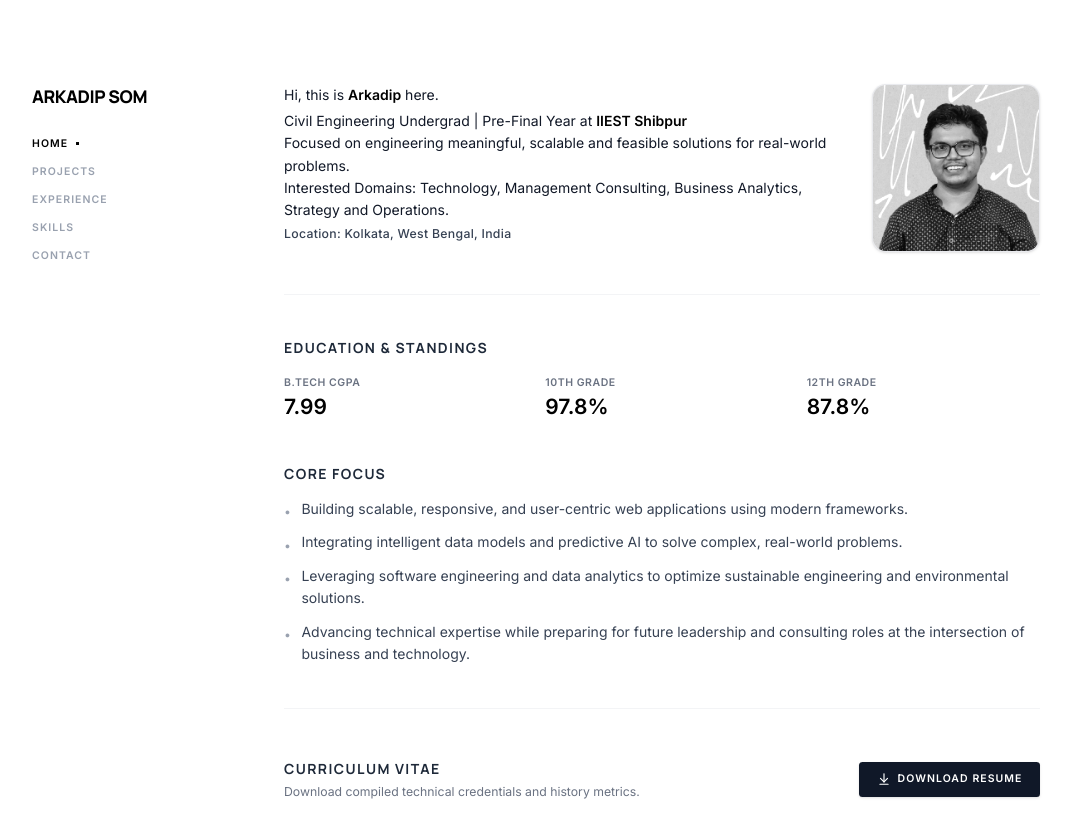
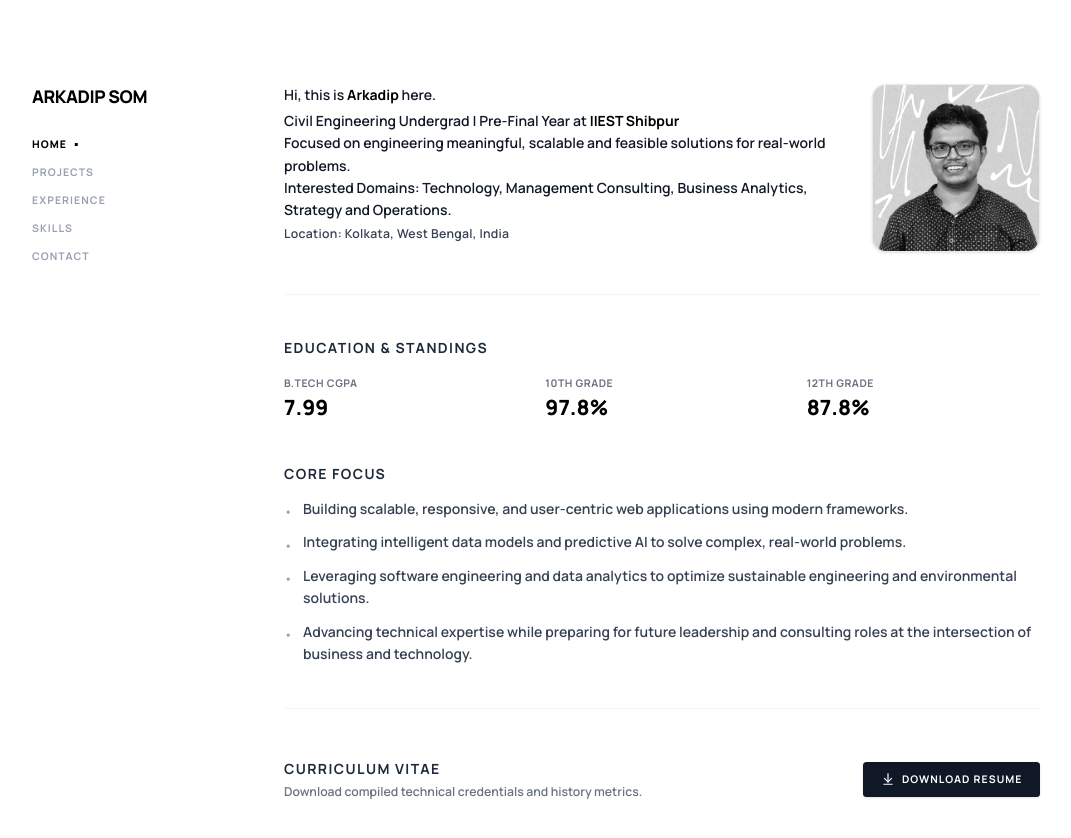
Before and after one commit to arkadipsom-code/arkadipsom-portfolio, a React (Vite) app: page / in a window 1280 px wide. Shown: the top 838 px of the page, without its empty margins (104-1175 px from the left). Built offline with nearby package versions, Linux system fonts and the light colour scheme.

Commit message:
design: final layout scaling and bio line break fixes

```diff
--- a/src/index.css
+++ b/src/index.css
@@ -16,7 +16,7 @@
 
     /* Set body default to Inter with enhanced reading size */
     font-family:
-      "Inter",
+      "Manrope",
       -apple-system,
       sans-serif;
     font-size: 14px;
```
